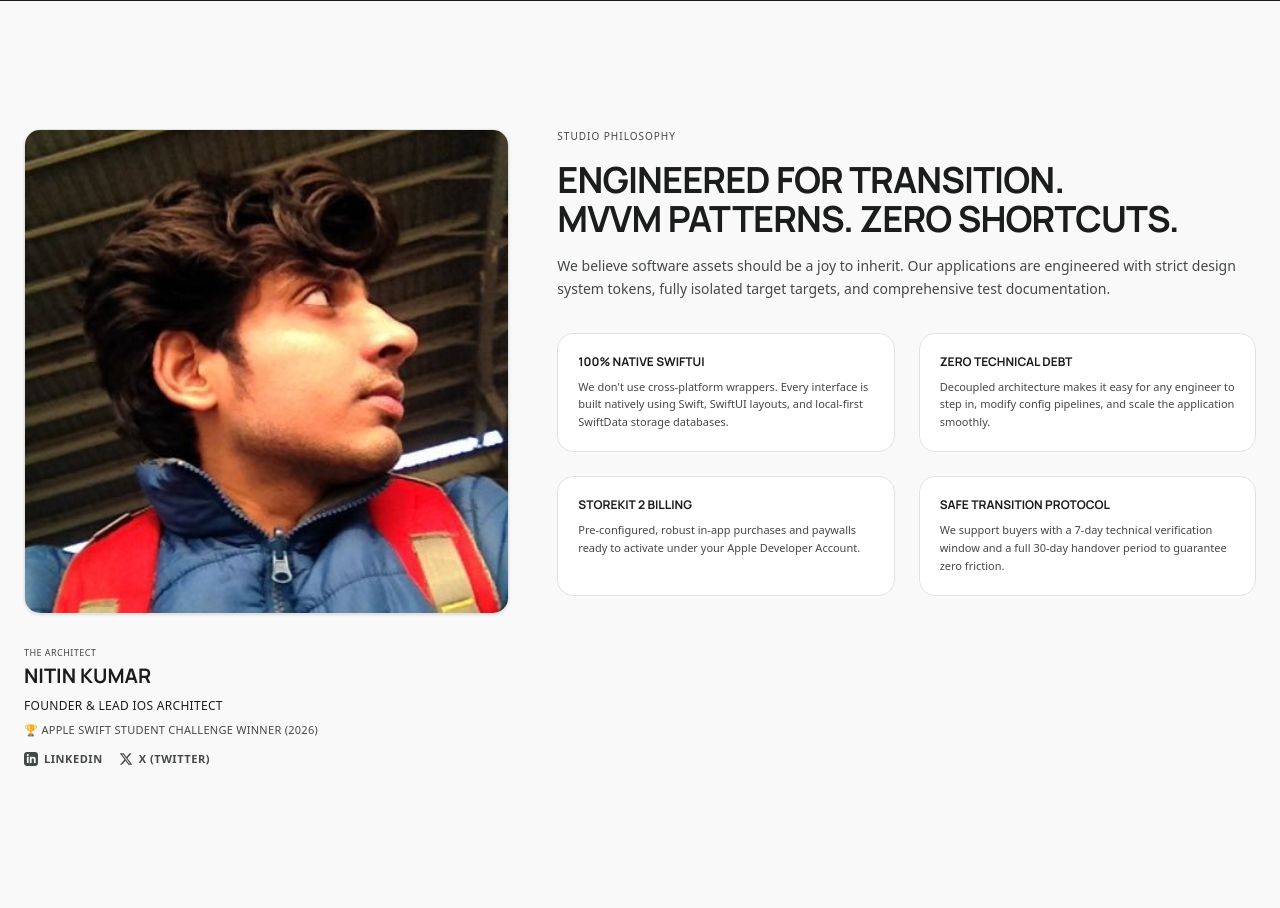
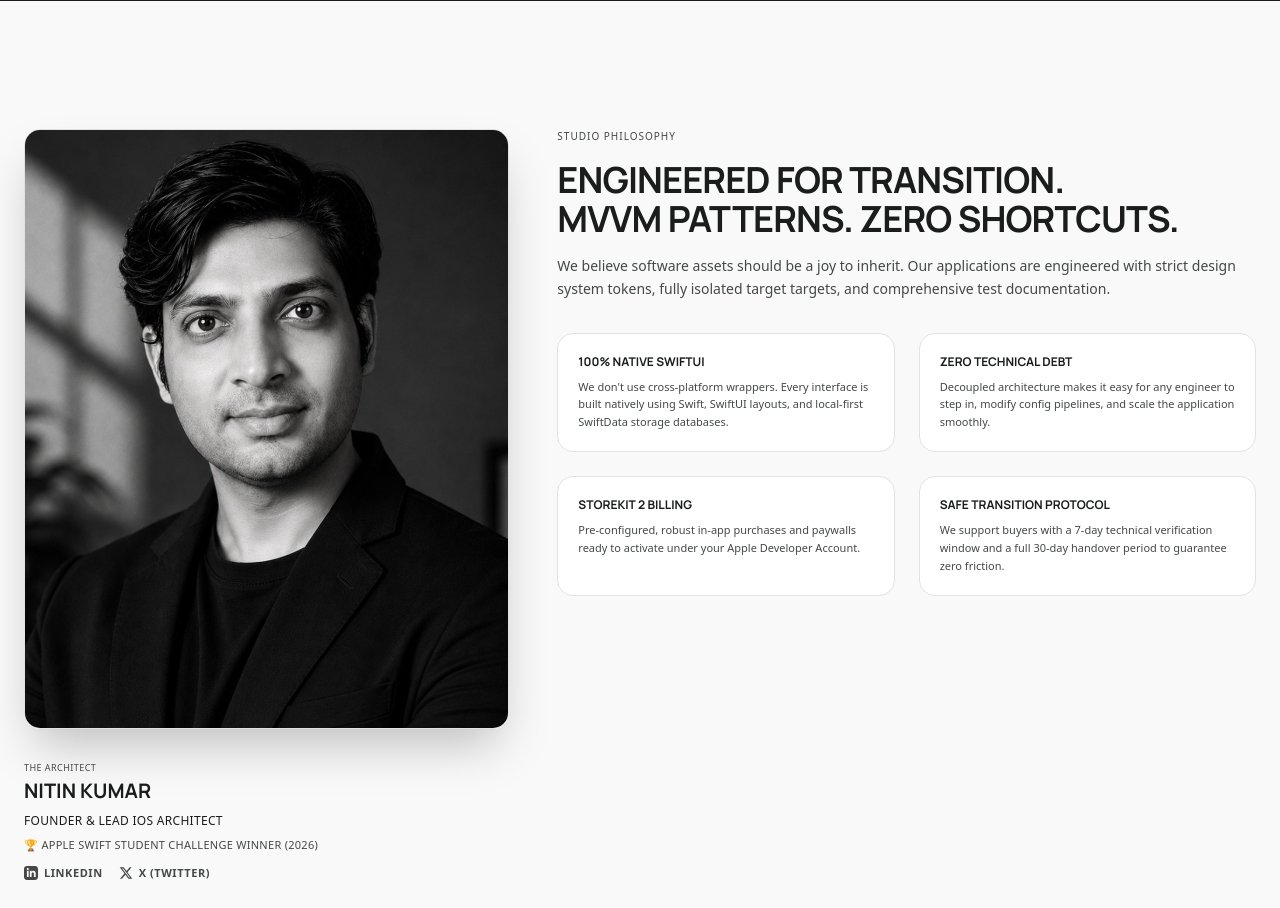
Before and after one commit to nitnapple/Nanhu-Apps, a Next.js app: page / in a window 1280 px wide. Shown: the part 2640-3548 px from the top of the page. Built offline with nearby package versions, Linux system fonts and the light colour scheme; no server answers.

Commit message:
chore: replace founder portrait with updated high-resolution photo and add shadow styling

```diff
--- a/app/about/page.tsx
+++ b/app/about/page.tsx
@@ -166,7 +166,7 @@ export default function AboutPage() {
             <img
               src="/founder_v2.jpg"
               alt="Nitin Kumar, Founder of Nanhu Interactive"
-              className="w-full h-auto rounded-2xl border border-border object-contain shadow-sm select-none pointer-events-none"
+              className="w-full h-auto rounded-2xl border border-border object-contain shadow-2xl select-none pointer-events-none"
             />
           </div>
 
--- a/app/page.tsx
+++ b/app/page.tsx
@@ -386,7 +386,7 @@ export default function Home() {
             <img
               src="/founder_v2.jpg"
               alt="Nitin Kumar, Founder of Nanhu Interactive"
-              className="w-full h-auto rounded-2xl border border-border object-contain shadow-sm select-none pointer-events-none"
+              className="w-full h-auto rounded-2xl border border-border object-contain shadow-2xl select-none pointer-events-none"
             />
             <div className="space-y-2">
               <span className="font-mono text-[9px] uppercase tracking-wider text-muted-foreground">The architect</span>
```
Also changed, not shown: public/founder_v2.jpg.
